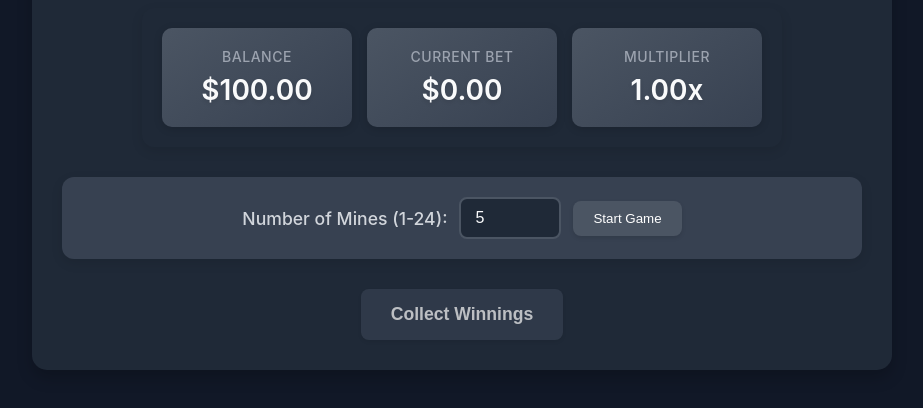
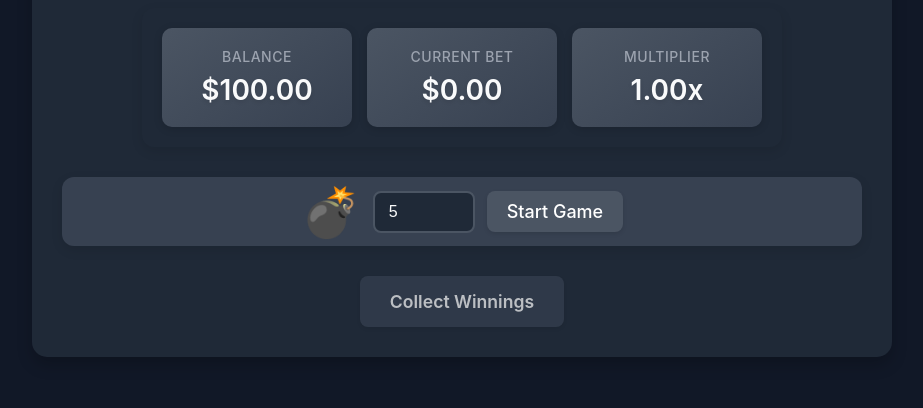
Before and after one commit to mrhamana/minigames, a plain HTML site: page gem_and_mine/index.html in a window 1280 px wide. Shown: the part 152-560 px from the top of the page, without its empty margins (178-1101 px from the left). Drawn offline with Linux system fonts and the light colour scheme.

Commit message:
font size for the button is fixed

```diff
--- a/gem_and_mine/index.html
+++ b/gem_and_mine/index.html
@@ -29,7 +29,7 @@
       /* --- Game Setup --- */
       .game-setup {
         background: #374151;
-        padding: 20px;
+        padding: 5px;
         border-radius: 12px;
         margin-bottom: 30px;
         box-shadow: 0 4px 12px rgba(0, 0, 0, 0.1);
@@ -40,7 +40,7 @@
       }
 
       label[for="gemCount"] {
-        font-size: 1.1rem;
+        font-size: 3rem;
         font-weight: 500;
         color: #d1d5db;
       }
@@ -68,6 +68,8 @@
         padding: 10px 20px;
         border: none;
         border-radius: 8px;
+        font-size: large;
+        font-family: "Inter", "Segoe UI", Arial, sans-serif;
         font-weight: 500;
         cursor: pointer;
         transition: all 0.2s ease;
@@ -262,7 +264,7 @@
       </div>
 
       <div class="game-setup">
-        <label for="gemCount">Number of Mines (1-24):</label>
+        <label for="gemCount">💣</label>
         <input type="number" id="gemCount" min="1" max="24" value="5" />
         <button onclick="startGame()">Start Game</button>
       </div>
```
